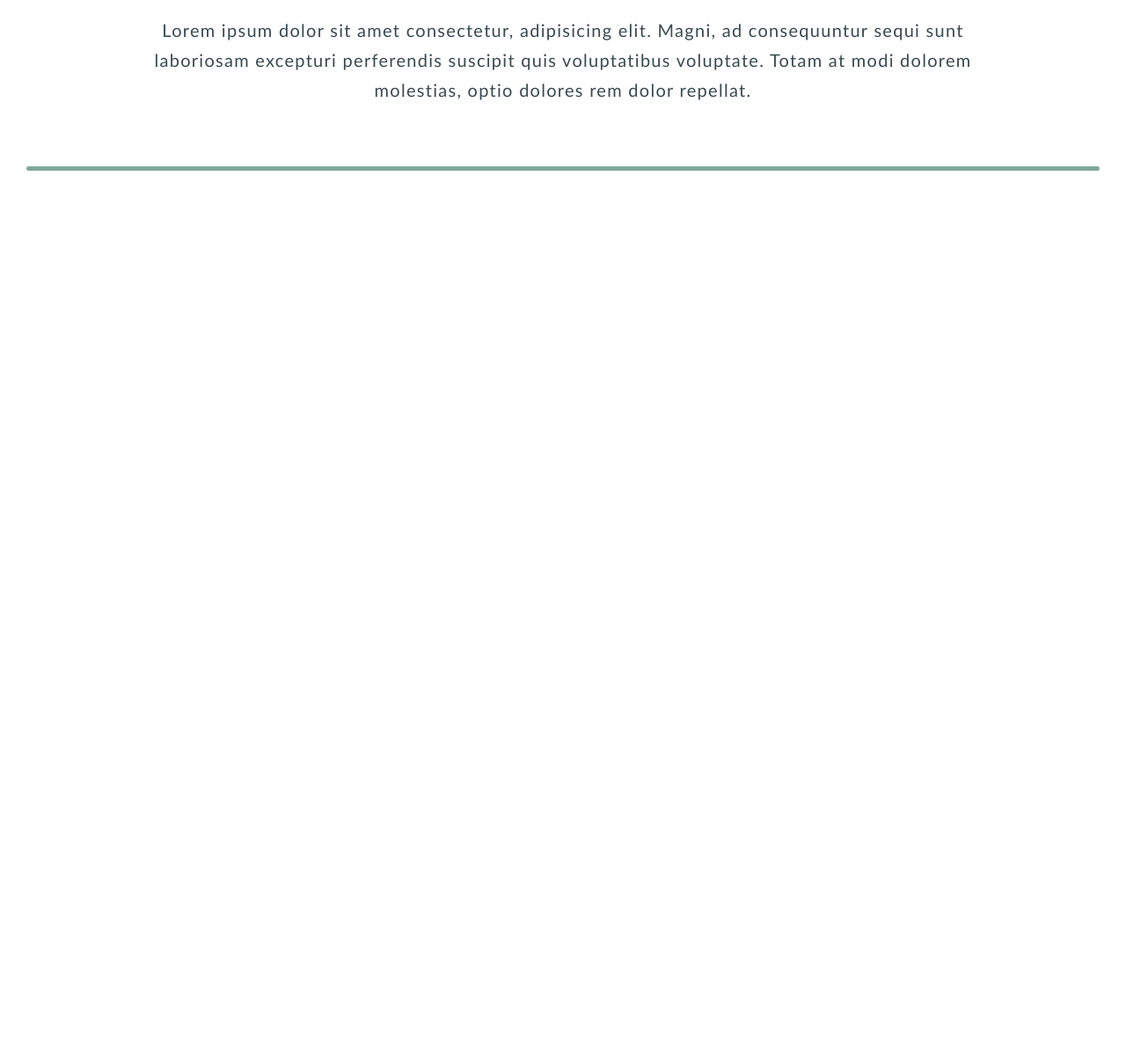
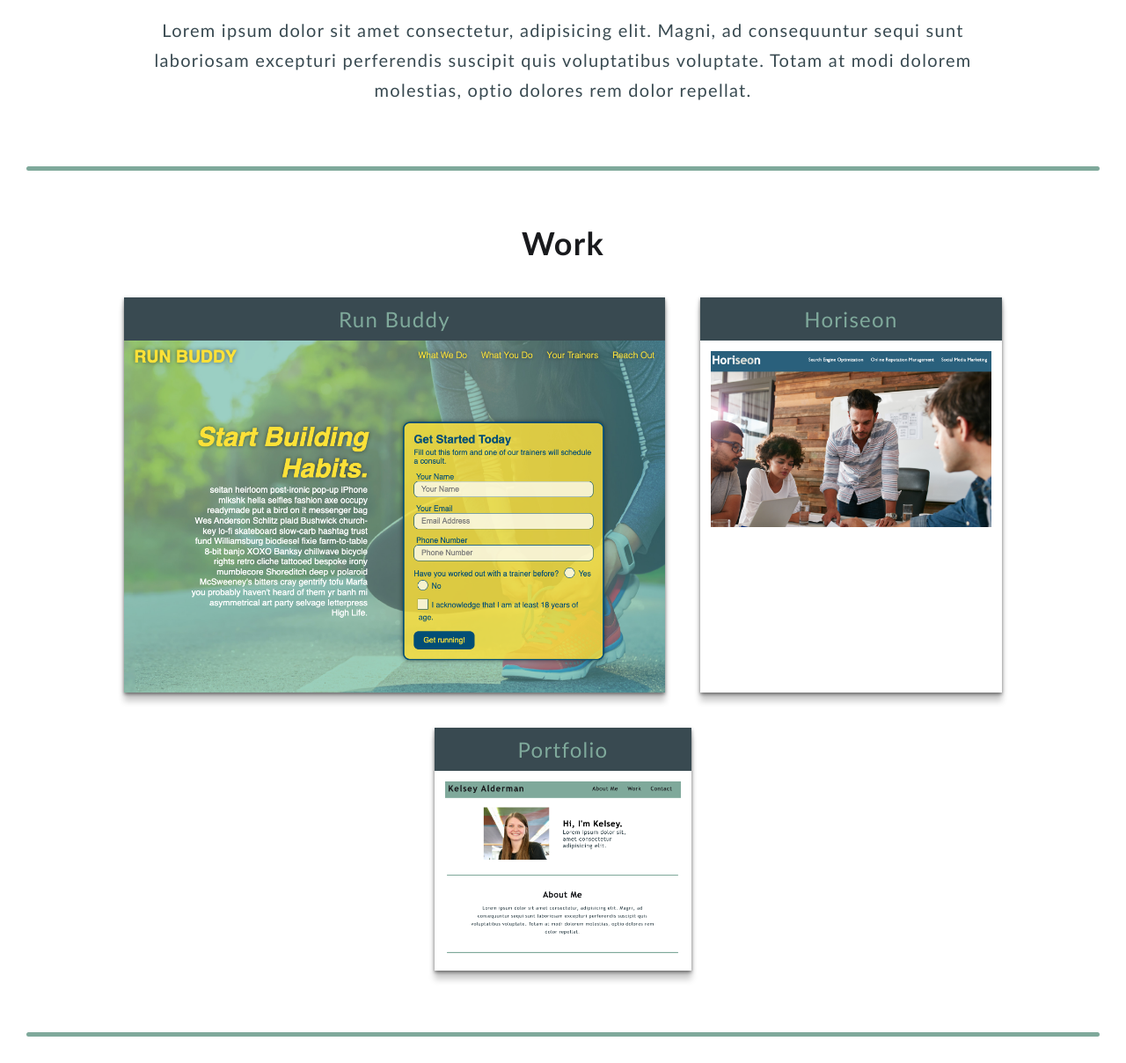
Before and after one commit to kelseyalderman/basic-portfolio, a plain HTML site: page index.html in a window 1280 px wide. Shown: the part 523-1731 px from the top of the page at 88% size. Before the commit the page ends 800 px from the top, so only its background shows below. Drawn offline with Linux system fonts and the light colour scheme.

Commit message:
Work Section

```diff
--- a/assets/css/style.css
+++ b/assets/css/style.css
@@ -129,7 +129,75 @@ section {
   width: 100%;
   margin-top: 50px;
 }
+/* ABOUT ME STYLES END */
 
+/*WORK STYLES START */
+.projects {
+  display: flex;
+  margin: 0 auto;
+  flex-wrap: wrap;
+  justify-content: center;
+  align-content: center;
+}
+
+.label {
+  display: inline-block;
+  vertical-align: top;
+  position: relative;
+  margin: 20px;
+  border: var(--secondary-color);
+  -webkit-box-shadow: 0px 2px 4px rgba(0, 0, 0, 0.5),
+    0px 10px 7px rgba(0, 0, 0, 0.2);
+  -moz-box-shadow: 0px 2px 4px rgba(0, 0, 0, 0.5),
+    0px 10px 7px rgba(0, 0, 0, 0.2);
+  box-shadow: 0px 2px 4px rgba(0, 0, 0, 0.5), 0px 10px 7px rgba(0, 0, 0, 0.2);
+}
+
+.label:hover {
+  box-shadow: 0px 2px 30px rgba(0, 0, 0, 0.5), 0px 10px 7px rgba(0, 0, 0, 0.2);
+}
+
+.label p {
+  position: relative;
+  padding: 10px;
+  width: 100%;
+  background: var(--secondary-color);
+  color: var(--tertiary-color);
+  font-size: 24px;
+  text-align: center;
+}
+
+.label a {
+  text-decoration: none;
+}
+
+.project1 img {
+  flex: 1 50vw;
+  max-height: 400px;
+  height: 50vw;
+  display: block;
+  position: relative;
+}
+
+.project {
+  display: block;
+}
+.project img {
+  flex: 1 1 24vw;
+  height: 25vw;
+  max-height: 200px;
+  margin: 12px;
+}
+
+.projects::after {
+  background: var(--tertiary-color);
+  border-radius: 1000px;
+  content: "";
+  display: block;
+  height: 5px;
+  width: 100%;
+  margin-top: 50px;
+}
 /* UTILITIES */
 .flex-row {
   display: flex;
--- a/index.html
+++ b/index.html
@@ -11,7 +11,7 @@
     <!-- NAVIGATION -->
     <header>
       <h1>
-        <a href="./index.html">Kelsey Alderman</a>
+        <a href="">Kelsey Alderman</a>
       </h1>
 
       <nav>
@@ -20,7 +20,7 @@
             <a href="#about-me">About Me</a>
           </li>
           <li>
-            <a href="#projects">Projects</a>
+            <a href="#work">Work</a>
           </li>
           <li>
             <a href="#contact">Contact</a>
@@ -60,5 +60,39 @@
         </p>
       </div>
     </section>
+    <!-- END ABOUT ME -->
+
+    <!-- WORK -->
+    <section id="work">
+      <div class="flex-row">
+        <h2 class="section-title">Work</h2>
+      </div>
+
+      <div class="projects">
+        <div class="project1 label">
+          <a href="https://kelseyalderman.github.io/run-buddy/">
+            <p>Run Buddy</p>
+            <img src="./assets/images/project1.jpg" alt="Run Buddy Website" />
+          </a>
+        </div>
+
+        <div class="project label">
+          <a href="https://kelseyalderman.github.io/challenge-1/">
+            <p>Horiseon</p>
+            <img src="./assets/images/project2.jpg" alt="Horiseon Website" />
+          </a>
+        </div>
+
+        <div class="project label">
+          <a href="">
+            <p>Portfolio</p>
+            <img
+              src="./assets/images/project3.jpg"
+              alt="Professional Portfolio"
+            />
+          </a>
+        </div>
+      </div>
+    </section>
   </body>
 </html>
```
Also changed, not shown: assets/images/project1.jpg (added), assets/images/project2.jpg (added), assets/images/project3.jpg (added).
